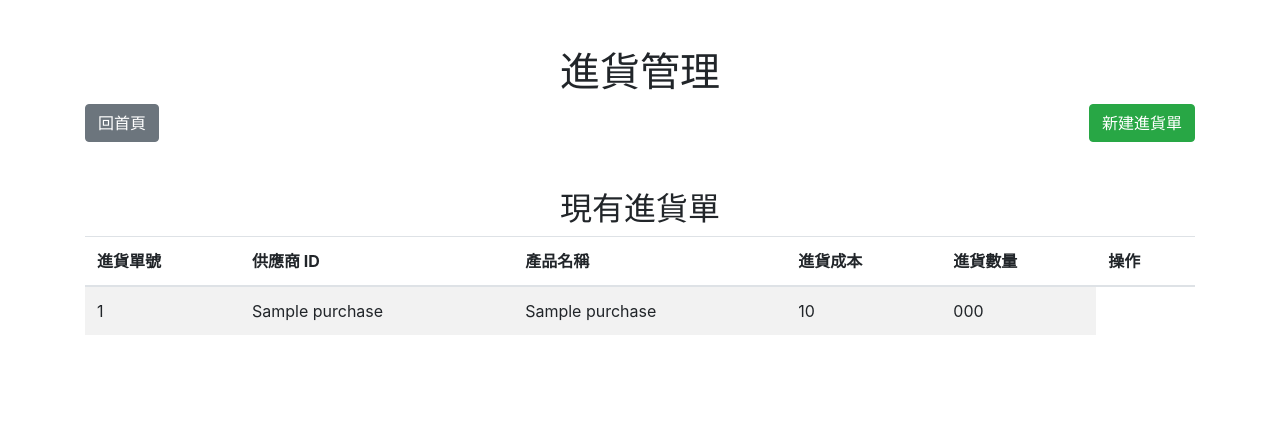
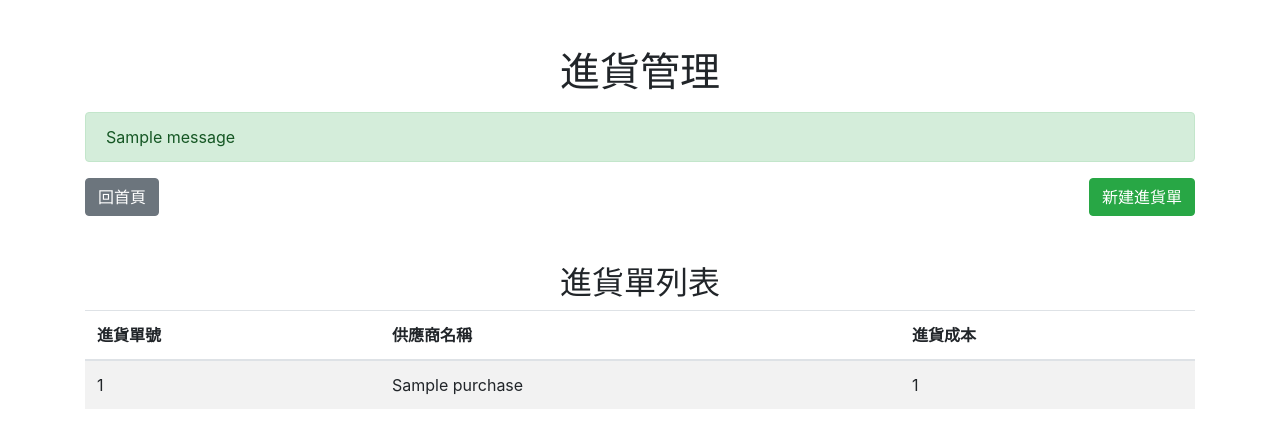
Before and after one commit to shawn9527-sunny/vinber_project, a Flask app: template app/templates/purchase.html in a window 1280 px wide. Shown: the top 448 px of the page. Run offline with Flask 3, Linux system fonts and the light colour scheme; the template is opened without the code that fills it: most values are stand-ins (such as "Sample title", 1, 10 or a date in 2020); one stand-in notice (Sample message) is shown; parts of the project's set-up code (start-up, migrations or seed data) failed here and were passed over; some libraries are stand-ins or nearby versions.

Commit message:
完成新增進貨單、進貨單列表，下一步需完成細部頁面

```diff
--- a/app/templates/purchase.html
+++ b/app/templates/purchase.html
@@ -4,16 +4,11 @@
     <meta charset="UTF-8">
     <title>進貨管理</title>
     <link href="https://stackpath.bootstrapcdn.com/bootstrap/4.5.2/css/bootstrap.min.css" rel="stylesheet">
-    <!-- 引入 select2 CSS -->
-    <link href="https://cdn.jsdelivr.net/npm/select2@4.1.0-rc.0/dist/css/select2.min.css" rel="stylesheet" />
     <script src="https://code.jquery.com/jquery-3.5.1.min.js"></script>
-    <!-- 引入 select2 JavaScript -->
-    <script src="https://cdn.jsdelivr.net/npm/select2@4.1.0-rc.0/dist/js/select2.min.js"></script>
     <style>
-        /* 新建進貨單區域樣式 */
         #purchase-form {
-            background-color: #f8f9fa; /* 淺灰色背景 */
-            border: 1px solid #ced4da; /* 淺灰色邊框 */
+            background-color: #f8f9fa;
+            border: 1px solid #ced4da;
             padding: 20px;
             border-radius: 8px;
             margin-top: 20px;
@@ -23,127 +18,112 @@
 <body>
     <div class="container mt-5">
         <h1 class="text-center">進貨管理</h1>
-
-        <!-- 操作按鈕，左側「回首頁」，右側「新建進貨單按鈕」 -->
+        {% with messages = get_flashed_messages(with_categories=true) %}
+            {% if messages %}
+                {% for category, message in messages %}
+                    <div class="alert alert-{{ category }} mt-3">{{ message }}</div>
+                {% endfor %}
+            {% endif %}
+        {% endwith %}
         <div class="d-flex justify-content-between mb-4">
             <a href="/" class="btn btn-secondary"><i class="fas fa-home"></i> 回首頁</a>
             <button class="btn btn-success" onclick="togglePurchaseForm()">新建進貨單</button>
         </div>
 
-        <!-- 進貨表單，默認隱藏 -->
+        <!-- 進貨表單 -->
         <div id="purchase-form" style="display: none;">
-            <form action="{{ url_for('purchase.purchase') }}" method="POST">
-                <!-- 供應商下拉選單 -->
+            <form id="purchaseForm" action="{{ url_for('purchase.purchase') }}" method="POST">
                 <div class="form-group">
                     <label for="supplier_id">供應商</label>
-                    <select class="form-control" id="supplier_id" name="supplier_id" style="width: 100%;" required>
+                    <select class="form-control" id="supplier_id" name="supplier_id" required>
                         <option value="" disabled selected>請選擇供應商</option>
                         {% for supplier in suppliers %}
-                        <option value="{{ supplier['id'] }}">{{ supplier['name'] }}</option>
+                        <option value="{{ supplier['taxid'] }}">{{ supplier['name'] }}</option>
                         {% endfor %}
                     </select>
                 </div>
 
-                <!-- 進貨成本 -->
+                <!-- 動態產品輸入 -->
+                <div id="products-container"></div>
+                <button type="button" class="btn btn-info" onclick="addProduct()">新增產品</button>
+                <button type="submit" class="btn btn-primary mt-4">提交進貨</button>
+            </form>
+        </div>
+
+        <!-- 進貨單列表 -->
+        <h2 class="text-center mt-5">進貨單列表</h2>
+        <div class="table-responsive">
+            <table class="table table-striped">
+                <thead>
+                    <tr>
+                        <th>進貨單號</th>
+                        <th>供應商名稱</th>
+                        <th>進貨成本</th>
+                    </tr>
+                </thead>
+                <tbody>
+                    {% for purchase in purchases %}
+                    <tr>
+                        <td>{{ purchase['purchase_order_number'] }}</td>
+                        <td>{{ purchase['supplier_name'] }}</td>
+                        <td>{{ purchase['total_cost'] }}</td>
+                    </tr>
+                    {% endfor %}
+                </tbody>
+            </table>
+        </div>
+    </div>
+
+    <script>
+        function togglePurchaseForm() {
+            const form = document.getElementById('purchase-form');
+            form.style.display = form.style.display === 'none' ? 'block' : 'none';
+        }
+
+        function addProduct() {
+            const container = document.getElementById('products-container');
+            const productIndex = container.children.length;
+
+            const productGroup = document.createElement('div');
+            productGroup.className = "product-group mt-4 p-3 border rounded";
+            productGroup.innerHTML = `
+                <h5>產品 ${productIndex + 1}</h5>
                 <div class="form-group">
-                    <label for="cost">進貨成本</label>
-                    <input type="number" step="0.01" class="form-control" id="cost" name="cost" required>
-                </div>
-
-                <!-- 選擇產品 -->
-                <div class="form-group">
-                    <label for="product_id">選擇產品</label>
-                    <select class="form-control" id="product_id" name="product_id" required onchange="fetchAttributes()">
+                    <label for="product_${productIndex}_id">選擇產品</label>
+                    <select class="form-control" id="product_${productIndex}_id" name="products[${productIndex}][product_id]" required onchange="fetchAttributes(${productIndex})">
                         <option value="" disabled selected>請選擇一個產品</option>
                         {% for product in products %}
                         <option value="{{ product['id'] }}">{{ product['name'] }}</option>
                         {% endfor %}
                     </select>
                 </div>
-
-                <!-- 動態生成的屬性輸入框 -->
-                <div id="attributes-container"></div>
-
-                <!-- 進貨數量輸入框 -->
                 <div class="form-group">
-                    <label for="quantity">進貨數量</label>
-                    <input type="number" class="form-control" id="quantity" name="quantity" min="1" required onchange="generateSnCodeInputs()">
+                    <label for="product_${productIndex}_cost">產品單價</label>
+                    <input type="number" class="form-control" id="product_${productIndex}_cost" name="products[${productIndex}][cost]" step="0.01" required>
                 </div>
-
-                <!-- SN Code 輸入框容器 -->
-                <div id="sn-code-container"></div>
-
-                <button type="submit" class="btn btn-primary">提交進貨</button>
-            </form>
-        </div>
-
-        <!-- 進貨單列表 -->
-        <h2 class="text-center mt-5">現有進貨單</h2>
-        <div class="table-responsive">
-            <table class="table table-striped">
-                <thead>
-                    <tr>
-                        <th>進貨單號</th>
-                        <th>供應商 ID</th>
-                        <th>產品名稱</th>
-                        <th>進貨成本</th>
-                        <th>進貨數量</th>
-                        <th>操作</th>
-                    </tr>
-                </thead>
-                <tbody>
-                    {% if purchases %}
-                        {% for purchase in purchases %}
-                        <tr>
-                            <td>{{ purchase['purchase_order_number'] }}</td> <!-- 顯示進貨單號 -->
-                            <td>{{ purchase['supplier_name'] }}</td> <!-- 顯示供應商名稱 -->
-                            <td>{{ purchase['product_name'] }}</td> <!-- 顯示產品名稱 -->
-                            <td>{{ purchase['cost'] }}</td> <!-- 顯示進貨成本 -->
-                            <td>{{ purchase['sn_code'] }}</td> <!-- 顯示 SN Code -->
-                        </tr>
-                        {% endfor %}
-                    {% else %}
-                        <tr>
-                            <td colspan="6" class="text-center">暫無進貨單</td>
-                        </tr>
-                    {% endif %}
-                </tbody>
-
-            </table>
-        </div>
-    </div>
-
-    <script>
-        // 啟用 select2 以增加供應商選擇搜尋功能
-        $(document).ready(function() {
-            $('#supplier_id').select2({
-                placeholder: '請選擇供應商',
-                allowClear: true
-            });
-        });
-
-        // 切換進貨表單顯示/隱藏
-        function togglePurchaseForm() {
-            const form = document.getElementById('purchase-form');
-            form.style.display = form.style.display === 'none' ? 'block' : 'none';
+                <div id="attributes_${productIndex}"></div>
+                <div class="form-group">
+                    <label for="quantity_${productIndex}">進貨數量</label>
+                    <input type="number" class="form-control" id="quantity_${productIndex}" name="products[${productIndex}][quantity]" min="1" required onchange="generateSnCodeInputs(${productIndex})">
+                </div>
+                <div id="sn-code-container_${productIndex}"></div>
+            `;
+            container.appendChild(productGroup);
         }
 
-        // 根據選擇的產品 ID 獲取屬性並顯示輸入框
-        function fetchAttributes() {
-            const productId = document.getElementById("product_id").value;
-            const attributesContainer = document.getElementById("attributes-container");
-            attributesContainer.innerHTML = ""; // 清空容器
+        function fetchAttributes(productIndex) {
+            const productId = document.getElementById(`product_${productIndex}_id`).value;
+            const attributesContainer = document.getElementById(`attributes_${productIndex}`);
+            attributesContainer.innerHTML = "";
 
             if (productId) {
                 $.getJSON(`/get_attributes/${productId}`, function(attributes) {
                     attributes.forEach(attribute => {
                         const attributeInput = document.createElement("div");
                         attributeInput.className = "form-group";
-
-                        // 動態創建屬性輸入框
                         attributeInput.innerHTML = `
-                            <label for="${attribute.name}">${attribute.name}</label>
-                            <input type="text" class="form-control" name="attribute_${attribute.name}" placeholder="輸入 ${attribute.name}">
+                            <label>${attribute.name}</label>
+                            <input type="text" class="form-control" name="products[${productIndex}][attributes][${attribute.name}]" placeholder="輸入 ${attribute.name}">
                         `;
                         attributesContainer.appendChild(attributeInput);
                     });
@@ -151,24 +131,76 @@
             }
         }
 
-        // 根據進貨數量生成對應的 SN Code 輸入框
-        function generateSnCodeInputs() {
-            const quantity = document.getElementById("quantity").value;
-            const snCodeContainer = document.getElementById("sn-code-container");
-            snCodeContainer.innerHTML = ""; // 清空現有的 SN Code 輸入框
+        function generateSnCodeInputs(productIndex) {
+            const quantity = document.getElementById(`quantity_${productIndex}`).value;
+            const snCodeContainer = document.getElementById(`sn-code-container_${productIndex}`);
+            snCodeContainer.innerHTML = "";
 
             for (let i = 1; i <= quantity; i++) {
                 const snCodeInput = document.createElement("div");
                 snCodeInput.className = "form-group";
-
-                // 動態創建 SN Code 輸入框
                 snCodeInput.innerHTML = `
-                    <label for="sn_code_${i}">SN Code ${i}</label>
-                    <input type="text" class="form-control" id="sn_code_${i}" name="sn_codes[]" placeholder="輸入 SN Code ${i}" required>
+                    <label>SN Code ${i}</label>
+                    <input type="text" class="form-control" name="products[${productIndex}][sn_codes][]" required>
                 `;
                 snCodeContainer.appendChild(snCodeInput);
             }
         }
+
+        document.getElementById('purchaseForm').addEventListener('submit', function (event) {
+            event.preventDefault(); // 阻止默认提交行为
+
+            const form = event.target;
+            const formData = new FormData(form);
+
+            // 提取所有产品的数据
+            const products = [];
+            const productsContainer = document.getElementById('products-container');
+            Array.from(productsContainer.children).forEach((productGroup, index) => {
+                const productId = productGroup.querySelector(`select[name="products[${index}][product_id]"]`)?.value;
+                const cost = productGroup.querySelector(`input[name="products[${index}][cost]"]`)?.value;
+                const quantity = productGroup.querySelector(`input[name="products[${index}][quantity]"]`)?.value;
+                const snCodes = Array.from(productGroup.querySelectorAll(`input[name="products[${index}][sn_codes][]"]`))
+                    .map(input => input.value);
+
+                const attributes = {};
+                const attributeInputs = productGroup.querySelectorAll(`[name^="products[${index}][attributes]"]`);
+                attributeInputs.forEach(attr => {
+                    const attrName = attr.getAttribute('name').match(/\[attributes\]\[([^\]]+)\]/)[1];
+                    attributes[attrName] = attr.value;
+                });
+
+                products.push({ product_id: productId, cost, quantity, sn_codes: snCodes, attributes });
+            });
+
+            // 创建请求数据
+            const payload = {
+                supplier_id: formData.get('supplier_id'),
+                products
+            };
+
+            // 发送 AJAX 请求
+            fetch(form.action, {
+                method: 'POST',
+                headers: {
+                    'Content-Type': 'application/json'
+                },
+                body: JSON.stringify(payload)
+            })
+            .then(response => response.json())
+            .then(data => {
+                if (data.success) {
+                    alert('進貨單提交成功');
+                    location.reload();
+                } else {
+                    alert(`提交失敗: ${data.message}`);
+                }
+            })
+            .catch(error => {
+                console.error('提交錯誤:', error);
+                alert('提交失敗，請稍後重試！');
+            });
+        });
     </script>
 </body>
 </html>
```
Also changed, not shown: app/views/db.py (+11 -11 lines), app/views/purchase.py (+51 -31 lines), management_system.db.
